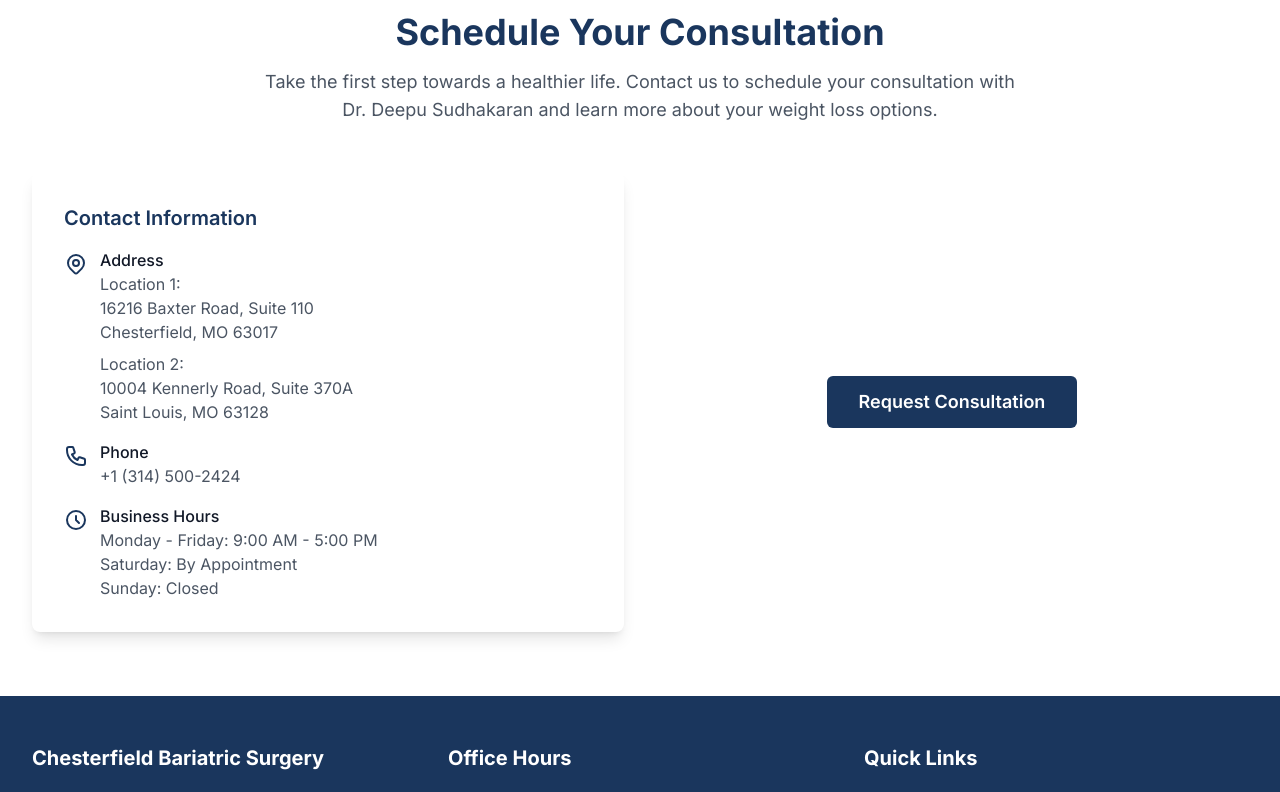
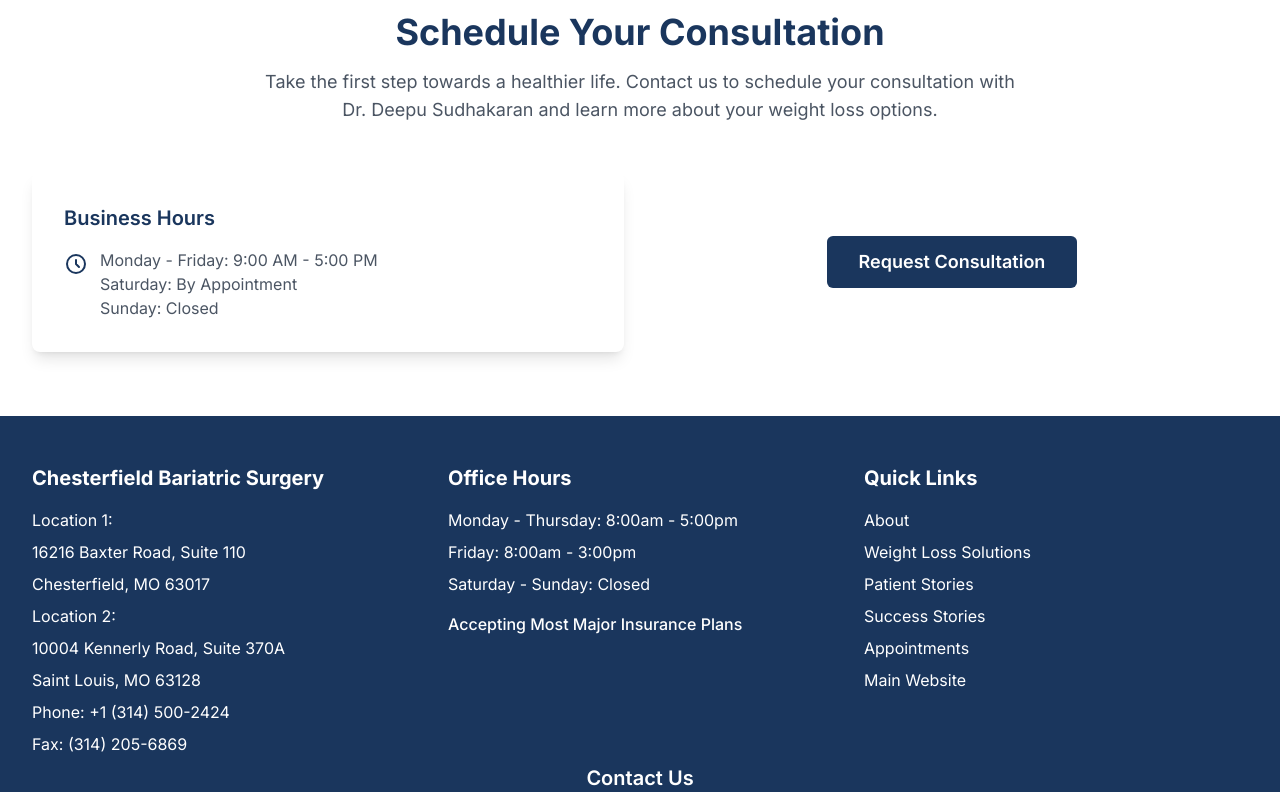
Before and after one commit to GANESH257/CBS-Landing-Page-new, a Next.js app: page / in a window 1280 px wide. Shown: the part 4841-5633 px from the top of the page. Built offline with nearby package versions, Linux system fonts and the light colour scheme.

Commit message:
Remove duplicate contact information from Appointment component

```diff
--- a/app/components/Appointment.jsx
+++ b/app/components/Appointment.jsx
@@ -15,38 +15,13 @@
         <div className="grid md:grid-cols-2 gap-8 items-center">
           <div>
             <div className="bg-white rounded-lg shadow-lg p-6 md:p-8">
-              <h3 className="text-xl font-semibold text-primary mb-4">Contact Information</h3>
+              <h3 className="text-xl font-semibold text-primary mb-4">Business Hours</h3>
               <div className="space-y-4">
-                <div className="flex items-start space-x-3">
-                  <svg className="h-6 w-6 text-primary mt-1" fill="none" stroke="currentColor" viewBox="0 0 24 24">
-                    <path strokeLinecap="round" strokeLinejoin="round" strokeWidth={2} d="M17.657 16.657L13.414 20.9a1.998 1.998 0 01-2.827 0l-4.244-4.243a8 8 0 1111.314 0z" />
-                    <path strokeLinecap="round" strokeLinejoin="round" strokeWidth={2} d="M15 11a3 3 0 11-6 0 3 3 0 016 0z" />
-                  </svg>
-                  <div>
-                    <p className="font-medium text-gray-900">Address</p>
-                    <p className="text-gray-600">Location 1:</p>
-                    <p className="text-gray-600">16216 Baxter Road, Suite 110</p>
-                    <p className="text-gray-600">Chesterfield, MO 63017</p>
-                    <p className="text-gray-600 mt-2">Location 2:</p>
-                    <p className="text-gray-600">10004 Kennerly Road, Suite 370A</p>
-                    <p className="text-gray-600">Saint Louis, MO 63128</p>
-                  </div>
-                </div>
-                <div className="flex items-start space-x-3">
-                  <svg className="h-6 w-6 text-primary mt-1" fill="none" stroke="currentColor" viewBox="0 0 24 24">
-                    <path strokeLinecap="round" strokeLinejoin="round" strokeWidth={2} d="M3 5a2 2 0 012-2h3.28a1 1 0 01.948.684l1.498 4.493a1 1 0 01-.502 1.21l-2.257 1.13a11.042 11.042 0 005.516 5.516l1.13-2.257a1 1 0 011.21-.502l4.493 1.498a1 1 0 01.684.949V19a2 2 0 01-2 2h-1C9.716 21 3 14.284 3 6V5z" />
-                  </svg>
-                  <div>
-                    <p className="font-medium text-gray-900">Phone</p>
-                    <p className="text-gray-600">+1 (314) 500-2424</p>
-                  </div>
-                </div>
                 <div className="flex items-start space-x-3">
                   <svg className="h-6 w-6 text-primary mt-1" fill="none" stroke="currentColor" viewBox="0 0 24 24">
                     <path strokeLinecap="round" strokeLinejoin="round" strokeWidth={2} d="M12 8v4l3 3m6-3a9 9 0 11-18 0 9 9 0 0118 0z" />
                   </svg>
                   <div>
-                    <p className="font-medium text-gray-900">Business Hours</p>
                     <p className="text-gray-600">Monday - Friday: 9:00 AM - 5:00 PM</p>
                     <p className="text-gray-600">Saturday: By Appointment</p>
                     <p className="text-gray-600">Sunday: Closed</p>
```
